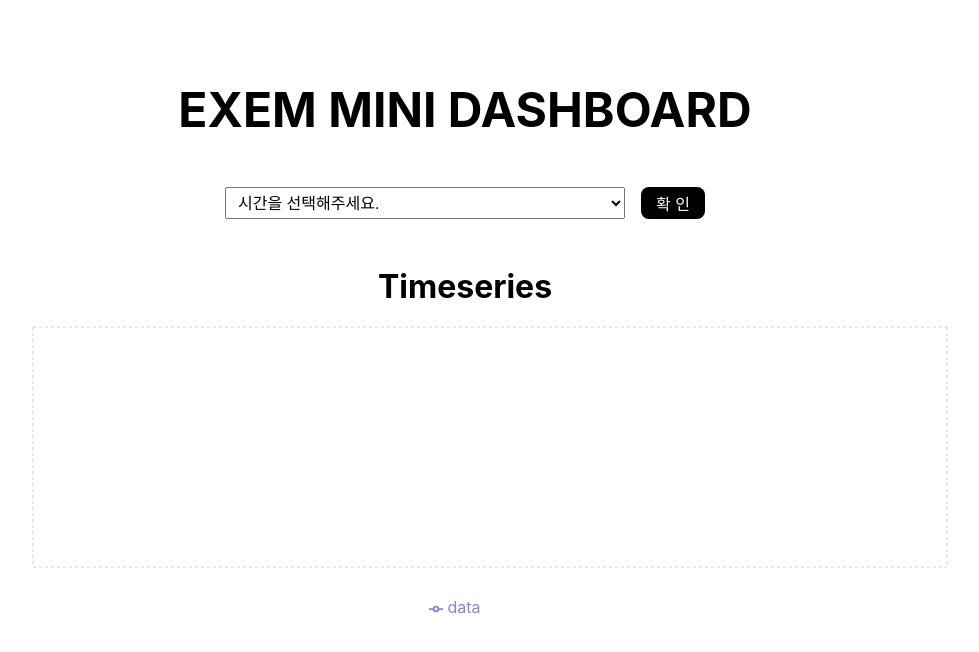
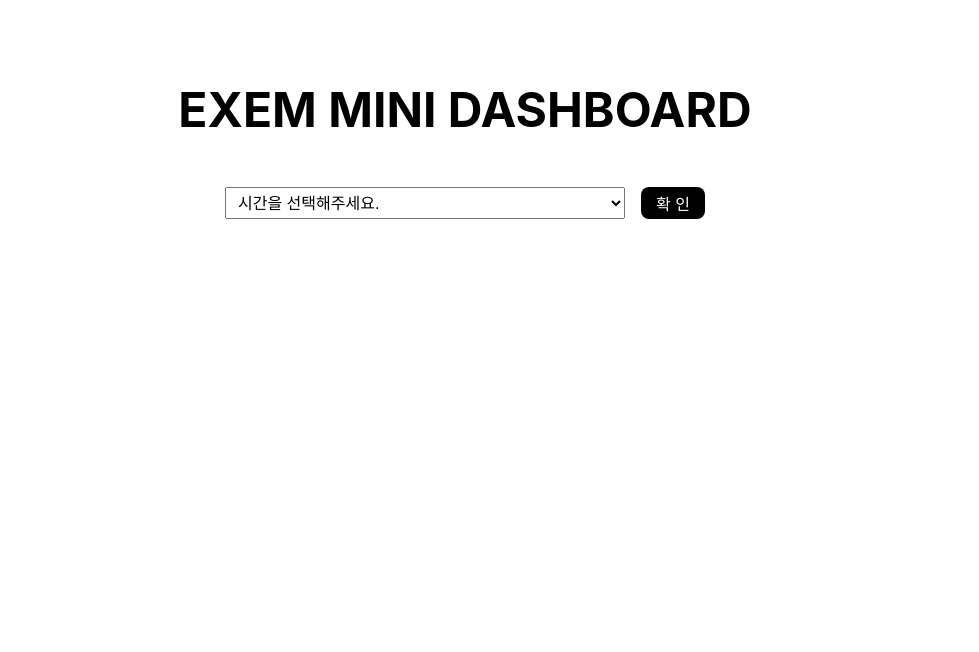
Before and after one commit to YouYou94/exem-mini-dashboard, a React (Create React App) app: page / in a window 1280 px wide. Shown: the top 652 px of the page, without its empty margins (175-1154 px from the left). Built offline with nearby package versions, Linux system fonts and the light colour scheme.

Commit message:
Add: 차트 그리기 성공 시 차트 display

```diff
--- a/src/components/Home/HomeContainer.js
+++ b/src/components/Home/HomeContainer.js
@@ -4,6 +4,7 @@
 
 export const HomeContainer = () => {
   const [time, setTime] = useState(null);
+  const [isChart, setIsChart] = useState(false);
   const [timeseries, setTimeseries] = useState({
     data: [],
     times: [],
@@ -70,12 +71,15 @@
           console.log(error);
         });
     }
+
+    setIsChart(true);
   };
 
   /* chart */
 
   return (
     <HomePresenter
+      isChart={isChart}
       timeseries={timeseries}
       handleChange={onChangeSelector}
       handleClick={onClickSelectorButton}
--- a/src/components/Home/HomePresenter.js
+++ b/src/components/Home/HomePresenter.js
@@ -9,7 +9,12 @@
   Legend,
 } from "recharts";
 
-export const HomePresenter = ({ timeseries, handleChange, handleClick }) => {
+export const HomePresenter = ({
+  isChart,
+  timeseries,
+  handleChange,
+  handleClick,
+}) => {
   return (
     <Styled.Layout>
       <Styled.Title>EXEM MINI DASHBOARD</Styled.Title>
@@ -22,6 +27,8 @@
         </Styled.Selector>
         <Styled.Button onClick={handleClick}>확 인</Styled.Button>
       </Styled.SelectorLayout>
+      {isChart ? (
+        <>
           <Styled.ChartTitle>Timeseries</Styled.ChartTitle>
           <LineChart
             width={1024}
@@ -41,6 +48,10 @@
             <Legend />
             <Line type="monotone" dataKey="data" stroke="#8884d8" />
           </LineChart>
+        </>
+      ) : (
+        <></>
+      )}
     </Styled.Layout>
   );
 };
```
Lines whose indentation alone changed are shown as unchanged.
